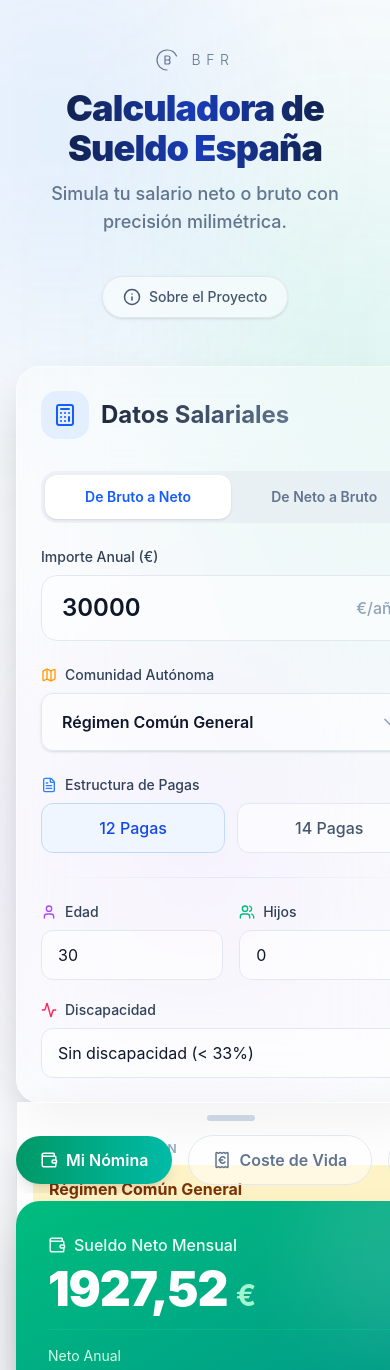
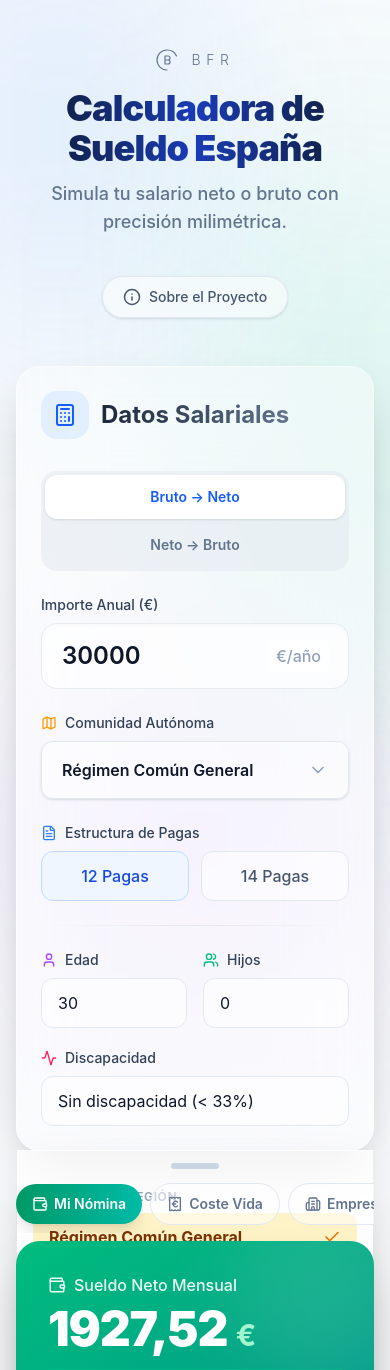
Before and after one commit to DonBorgiFR/calculadora-bfr, a React (Vite) app: page / in a window 390 px wide. Shown: the top 1370 px of the page. Built offline with nearby package versions, Linux system fonts and the light colour scheme.

Commit message:
style(mobile): touch tooltips, flex overflow fix, new tech glows

```diff
--- a/src/components/FinancialInsights.tsx
+++ b/src/components/FinancialInsights.tsx
@@ -1,4 +1,5 @@
-import { Target, Home, Clock } from 'lucide-react';
+import { useState, useRef, useEffect } from 'react';
+import { Target, Home, Clock, Info, X } from 'lucide-react';
 import type { FinancialInsightsResult } from '../lib/types';
 
 interface FinancialInsightsProps {
@@ -54,7 +55,10 @@
                         <Home size={20} />
                     </div>
                     <div>
-                        <h4 className="font-bold text-slate-800 dark:text-slate-200 tracking-tight" title="Basado en la regla de endeudamiento sano: no asumas deudas que superen tu capacidad disponible ni el 35% de tu sueldo. Calculo asume un préstamo a 30 años.">Poder Adquisitivo</h4>
+                        <div className="flex items-center gap-2">
+                            <h4 className="font-bold text-slate-800 dark:text-slate-200 tracking-tight">Poder Adquisitivo</h4>
+                            <MobileTooltip text="Basado en la regla de endeudamiento sano: no asumas deudas que superen tu capacidad de ahorro disponible, ni el límite del 35% de tu sueldo neto impuesto por Banco de España. El cálculo asume un préstamo a 30 años con un tipo del 3.5%." />
+                        </div>
                         <p className="text-[10px] uppercase tracking-wider text-slate-500">Calcula tu Hipoteca</p>
                     </div>
                 </div>
@@ -76,7 +80,10 @@
                         <Clock size={20} />
                     </div>
                     <div>
-                        <h4 className="font-bold text-slate-800 dark:text-slate-200 tracking-tight" title="Tu tiempo es finito. Cuánto tiempo trabajas en exclusiva para pagar un lujo.">El Coste de la Vida</h4>
+                        <div className="flex items-center gap-2">
+                            <h4 className="font-bold text-slate-800 dark:text-slate-200 tracking-tight">El Coste de la Vida</h4>
+                            <MobileTooltip text="Descubre cuánto tiempo real de tu vida entregas a tu empresa en exclusiva para poder pagar un capricho. Basado en una jornada estándar de 160h laborables/mes." />
+                        </div>
                         <p className="text-[10px] uppercase tracking-wider text-slate-500">Tu Tiempo es Dinero</p>
                     </div>
                 </div>
@@ -110,3 +117,50 @@
         </div>
     );
 }
+
+function MobileTooltip({ text }: { text: string }) {
+    const [isOpen, setIsOpen] = useState(false);
+    const tooltipRef = useRef<HTMLDivElement>(null);
+
+    // Auto-cierre al pinchar fuera
+    useEffect(() => {
+        function handleClickOutside(event: MouseEvent) {
+            if (tooltipRef.current && !tooltipRef.current.contains(event.target as Node)) {
+                setIsOpen(false);
+            }
+        }
+        if (isOpen) {
+            document.addEventListener("mousedown", handleClickOutside);
+        }
+        return () => {
+            document.removeEventListener("mousedown", handleClickOutside);
+        };
+    }, [isOpen]);
+
+    return (
+        <div className="relative flex items-center" ref={tooltipRef}>
+            <button
+                onClick={(e) => { e.preventDefault(); setIsOpen(!isOpen); }}
+                className="text-slate-400 hover:text-blue-500 transition-colors focus:outline-none"
+                aria-label="Más información"
+            >
+                <Info size={16} />
+            </button>
+
+            {/* Pop-over Card */}
+            {isOpen && (
+                <div className="absolute z-[100] right-0 top-8 w-[280px] sm:w-80 bg-white dark:bg-slate-800 p-4 rounded-2xl shadow-[0_10px_40px_-10px_rgba(0,0,0,0.3)] border border-slate-200 dark:border-slate-700 animate-scaleIn origin-top-right">
+                    <button
+                        onClick={() => setIsOpen(false)}
+                        className="absolute top-3 right-3 text-slate-400 hover:text-slate-600 dark:hover:text-slate-200"
+                    >
+                        <X size={14} />
+                    </button>
+                    <p className="text-sm text-slate-600 dark:text-slate-300 leading-relaxed font-normal pr-4">
+                        {text}
+                    </p>
+                </div>
+            )}
+        </div>
+    );
+}
--- a/src/components/InputPanel.tsx
+++ b/src/components/InputPanel.tsx
@@ -42,32 +42,35 @@
 
             <div className="space-y-6">
                 {/* Direction Toggle */}
-                <div className="flex p-1 bg-slate-200/50 dark:bg-slate-800/50 rounded-2xl">
+                <div className="flex flex-col sm:flex-row p-1 bg-slate-200/50 dark:bg-slate-800/50 rounded-2xl gap-1 sm:gap-0">
                     <button
                         onClick={() => setDirection('grossToNet')}
-                        className={`flex-1 py-3 text-sm font-semibold rounded-xl transition-all duration-300 ${direction === 'grossToNet'
+                        className={`flex-1 py-3 px-2 text-sm font-semibold rounded-xl transition-all duration-300 ${direction === 'grossToNet'
                             ? 'bg-white dark:bg-slate-700 shadow-sm text-blue-600 dark:text-blue-400'
                             : 'text-slate-500 dark:text-slate-400 hover:text-slate-700 dark:hover:text-slate-200'
                             }`}
                     >
-                        De Bruto a Neto
+                        <span className="sm:hidden">Bruto → Neto</span>
+                        <span className="hidden sm:inline">De Bruto a Neto</span>
                     </button>
                     <button
                         onClick={() => setDirection('netToGross')}
-                        className={`flex-1 py-3 text-sm font-semibold rounded-xl transition-all duration-300 ${direction === 'netToGross'
+                        className={`flex-1 py-3 px-2 text-sm font-semibold rounded-xl transition-all duration-300 ${direction === 'netToGross'
                             ? 'bg-white dark:bg-slate-700 shadow-sm text-blue-600 dark:text-blue-400'
                             : 'text-slate-500 dark:text-slate-400 hover:text-slate-700 dark:hover:text-slate-200'
                             }`}
                     >
-                        De Neto a Bruto
+                        <span className="sm:hidden">Neto → Bruto</span>
+                        <span className="hidden sm:inline">De Neto a Bruto</span>
                     </button>
                 </div>
 
                 {/* Amount */}
-                <div>
+                <div className="relative group">
                     <label className="block text-sm font-medium text-slate-700 dark:text-slate-300 mb-2">
                         Importe Anual (€)
                     </label>
+                    <div className="absolute inset-0 top-7 bg-blue-500/5 dark:bg-blue-500/10 blur-xl rounded-2xl transition-opacity opacity-0 group-hover:opacity-100 group-focus-within:opacity-100" />
                     <div className="relative">
                         <input
                             type="number"
@@ -78,10 +81,10 @@
                                 const val = Number(e.target.value);
                                 if (val <= 10000000) setAmount(e.target.value);
                             }}
-                            className="w-full text-2xl font-semibold bg-white/50 dark:bg-slate-950/50 border border-slate-200 dark:border-slate-800 rounded-2xl py-4 px-5 outline-none focus:ring-2 focus:ring-blue-500/50 transition-all text-slate-900 dark:text-white"
+                            className="w-full text-2xl font-semibold bg-white/70 dark:bg-slate-900/70 border border-slate-200/80 dark:border-slate-700/80 rounded-2xl py-4 px-5 outline-none focus:ring-2 focus:ring-blue-500/50 transition-all text-slate-900 dark:text-white shadow-[inset_0_2px_4px_rgba(0,0,0,0.02)] dark:shadow-[inset_0_2px_4px_rgba(0,0,0,0.2)]"
                             placeholder="Ej: 30000"
                         />
-                        <span className="absolute right-5 top-1/2 -translate-y-1/2 text-slate-400 font-medium">€/año</span>
+                        <span className="absolute right-5 top-1/2 -translate-y-1/2 text-slate-400 font-medium bg-white/50 dark:bg-slate-900/50 backdrop-blur-sm px-2 py-1 rounded-md">€/año</span>
                     </div>
                 </div>
 
--- a/src/components/ResultsDashboard.tsx
+++ b/src/components/ResultsDashboard.tsx
@@ -27,33 +27,33 @@
         <div className="flex flex-col h-full space-y-6">
 
             {/* Header / Nav Tabs (Sistema Semántico ARIA Mobile-First) */}
-            <div className="flex items-center justify-between gap-4 mb-2 overflow-x-auto snap-x scrollbar-hide pb-2" role="tablist" aria-label="Vistas de Análisis Financiero">
+            <div className="flex items-center justify-start sm:justify-between gap-2 sm:gap-4 mb-2 overflow-x-auto snap-x scrollbar-hide pb-2" role="tablist" aria-label="Vistas de Análisis Financiero">
 
                 <button
                     role="tab"
                     aria-selected={activeTab === 'nomina'}
                     onClick={() => setActiveTab('nomina')}
-                    className={`snap-start shrink-0 px-6 py-3 rounded-full flex items-center gap-2 font-semibold transition-all ${activeTab === 'nomina' ? 'bg-gradient-to-r from-emerald-600 to-teal-500 text-white shadow-lg' : 'bg-white/50 dark:bg-slate-900/50 text-slate-500 border border-slate-200 dark:border-slate-800 hover:bg-white'}`}
+                    className={`snap-start shrink-0 px-4 sm:px-6 py-2.5 sm:py-3 rounded-full flex items-center gap-1.5 sm:gap-2 font-semibold text-sm sm:text-base transition-all ${activeTab === 'nomina' ? 'bg-gradient-to-r from-emerald-600 to-teal-500 text-white shadow-lg' : 'bg-white/50 dark:bg-slate-900/50 text-slate-500 border border-slate-200 dark:border-slate-800 hover:bg-white'}`}
                 >
-                    <Wallet size={18} /> Mi Nómina
+                    <Wallet size={16} className="sm:w-[18px] sm:h-[18px]" /> Mi Nómina
                 </button>
 
                 <button
                     role="tab"
                     aria-selected={activeTab === 'canasta'}
                     onClick={() => setActiveTab('canasta')}
-                    className={`snap-start shrink-0 px-6 py-3 rounded-full flex items-center gap-2 font-semibold transition-all ${activeTab === 'canasta' ? 'bg-gradient-to-r from-emerald-600 to-teal-500 text-white shadow-lg' : 'bg-white/50 dark:bg-slate-900/50 text-slate-500 border border-slate-200 dark:border-slate-800 hover:bg-white'}`}
+                    className={`snap-start shrink-0 px-4 sm:px-6 py-2.5 sm:py-3 rounded-full flex items-center gap-1.5 sm:gap-2 font-semibold text-sm sm:text-base transition-all ${activeTab === 'canasta' ? 'bg-gradient-to-r from-emerald-600 to-teal-500 text-white shadow-lg' : 'bg-white/50 dark:bg-slate-900/50 text-slate-500 border border-slate-200 dark:border-slate-800 hover:bg-white'}`}
                 >
-                    <ReceiptEuro size={18} /> Coste de Vida
+                    <ReceiptEuro size={16} className="sm:w-[18px] sm:h-[18px]" /> Coste Vida
                 </button>
 
                 <button
                     role="tab"
                     aria-selected={activeTab === 'empresa'}
                     onClick={() => setActiveTab('empresa')}
-                    className={`snap-start shrink-0 px-6 py-3 rounded-full flex items-center gap-2 font-semibold transition-all ${activeTab === 'empresa' ? 'bg-gradient-to-r from-emerald-600 to-teal-500 text-white shadow-lg' : 'bg-white/50 dark:bg-slate-900/50 text-slate-500 border border-slate-200 dark:border-slate-800 hover:bg-white'}`}
+                    className={`snap-start shrink-0 px-4 sm:px-6 py-2.5 sm:py-3 rounded-full flex items-center gap-1.5 sm:gap-2 font-semibold text-sm sm:text-base transition-all ${activeTab === 'empresa' ? 'bg-gradient-to-r from-emerald-600 to-teal-500 text-white shadow-lg' : 'bg-white/50 dark:bg-slate-900/50 text-slate-500 border border-slate-200 dark:border-slate-800 hover:bg-white'}`}
                 >
-                    <Building2 size={18} /> Costes de Empresa
+                    <Building2 size={16} className="sm:w-[18px] sm:h-[18px]" /> <span className="sm:hidden">Empresa</span><span className="hidden sm:inline">Costes Empresa</span>
                 </button>
             </div>
 
```
